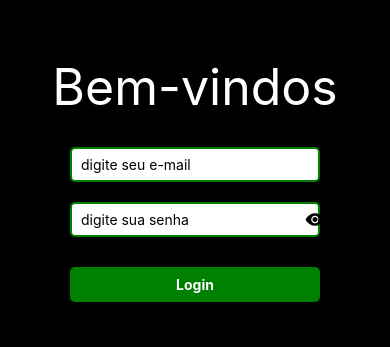
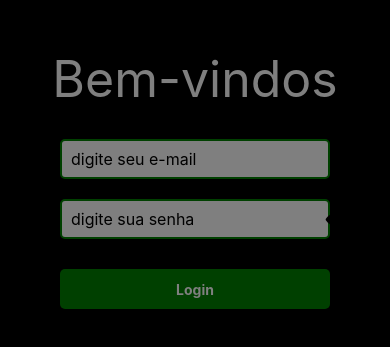
Before and after one commit to PauloVitorLessa/Tralho-1-ReactNative, a React Native app: screen /Login in a window 390 px wide. Shown: the part 243-590 px from the top of the page. Built offline with nearby package versions, Linux system fonts and the light colour scheme.

Commit message:
adicionado o drawer

```diff
--- a/App.js
+++ b/App.js
@@ -1,27 +1,47 @@
 import Home from "./src/pages/Home/index";
 import Login from "./src/pages/Login";
 import Editora from "./src/pages/Editora";
-import Livro from './src/pages/Livro'
+import Livro from "./src/pages/Livro";
 import "react-native-gesture-handler";
 import { DataProvider } from "./src/context/DataContext";
 import { EditoraProvider } from "./src/context/EditoraContext";
 import { createStackNavigator } from "@react-navigation/stack";
+import { createDrawerNavigator } from "@react-navigation/drawer";
 import { NavigationContainer } from "@react-navigation/native";
+import { createBottomTabNavigator } from "@react-navigation/bottom-tabs";
 
 const Stack = createStackNavigator();
+const Drawer = createDrawerNavigator();
+const Tab = createBottomTabNavigator();
 
 export default function App() {
   return (
     <DataProvider>
       <EditoraProvider>
         <NavigationContainer>
-        {/* screenOptions={{ headerShown: false }} */}
-          <Stack.Navigator screenOptions={{ headerShown: false }}>
-            <Stack.Screen name="Login" component={Login} />
-            <Stack.Screen name="Home" component={Home} />
-            <Stack.Screen name="Editora" component={Editora} />
-            <Stack.Screen name="Livro" component={Livro} />
-          </Stack.Navigator>
+          {/* screenOptions={{ headerShown: false }} */}
+          {/* <Stack.Navigator screenOptions={{ headerShown: false }}> */}
+          <Drawer.Navigator useLegacyImplementation>
+            <Drawer.Screen
+              name="Login"
+              component={Login}
+              options={{ headerShown: false, drawerItemStyle: { height: 0 } }}
+            />
+            <Drawer.Screen
+              name="Home"
+              component={Home}
+            />
+            <Drawer.Screen
+              name="Editora"
+              component={Editora}
+              options={{ headerShown: true }}
+            />
+            <Drawer.Screen
+              name="Livro"
+              component={Livro}
+              options={{ headerShown: false, drawerItemStyle: { height: 0 } }}
+            />
+          </Drawer.Navigator>
         </NavigationContainer>
       </EditoraProvider>
     </DataProvider>
--- a/src/pages/Editora/index.js
+++ b/src/pages/Editora/index.js
@@ -113,7 +113,6 @@ const styles = StyleSheet.create({
     justifyContent: "center",
     alignItems: "center",
     backgroundColor: "black",
-    marginTop: 30,
     //padding: 10, // Aumentei a margem para 10
     flex: 1,
   },
--- a/src/pages/Login/index.js
+++ b/src/pages/Login/index.js
@@ -96,9 +96,10 @@ const styles = StyleSheet.create({
     marginBottom: 20,
     borderRadius: 5,
     padding: 9,
-    width: 250,
-    height: 35,
+    width: 270,
+    height: 40,
     borderColor: 'green',
+    fontSize: 16,
   },
   passwordInputContainer: {
     alignItems: "center",
@@ -110,8 +111,8 @@ const styles = StyleSheet.create({
     alignItems: "center",
     backgroundColor: "white",
     borderRadius: 5,
-    width: 250,
-    height: 35,
+    width: 270,
+    height: 40,
     padding: 5,
     borderWidth: 2,
     borderColor: 'green',
@@ -119,6 +120,7 @@ const styles = StyleSheet.create({
   passwordInput: {
     flex: 1,
     padding: 4,
+    fontSize: 16,
   },
   showPasswordButton: {
     padding: 2, // Reduzi o tamanho do padding
@@ -126,8 +128,8 @@ const styles = StyleSheet.create({
   button: {
     backgroundColor: "green",
     marginTop: 10,
-    width: 250,
-    height: 35,
+    width: 270,
+    height: 40,
     borderRadius: 5,
     alignItems: "center",
     justifyContent: "center",
```
Also changed, not shown: package.json (+7 -4 lines), src/pages/Carrinho/Index.js (added, +8 -0 lines), src/pages/Favoritos/index.js (added, +8 -0 lines), src/components/Pesquisar/index.js (added), 1 other file (tests, documents, lock files or other folders).
